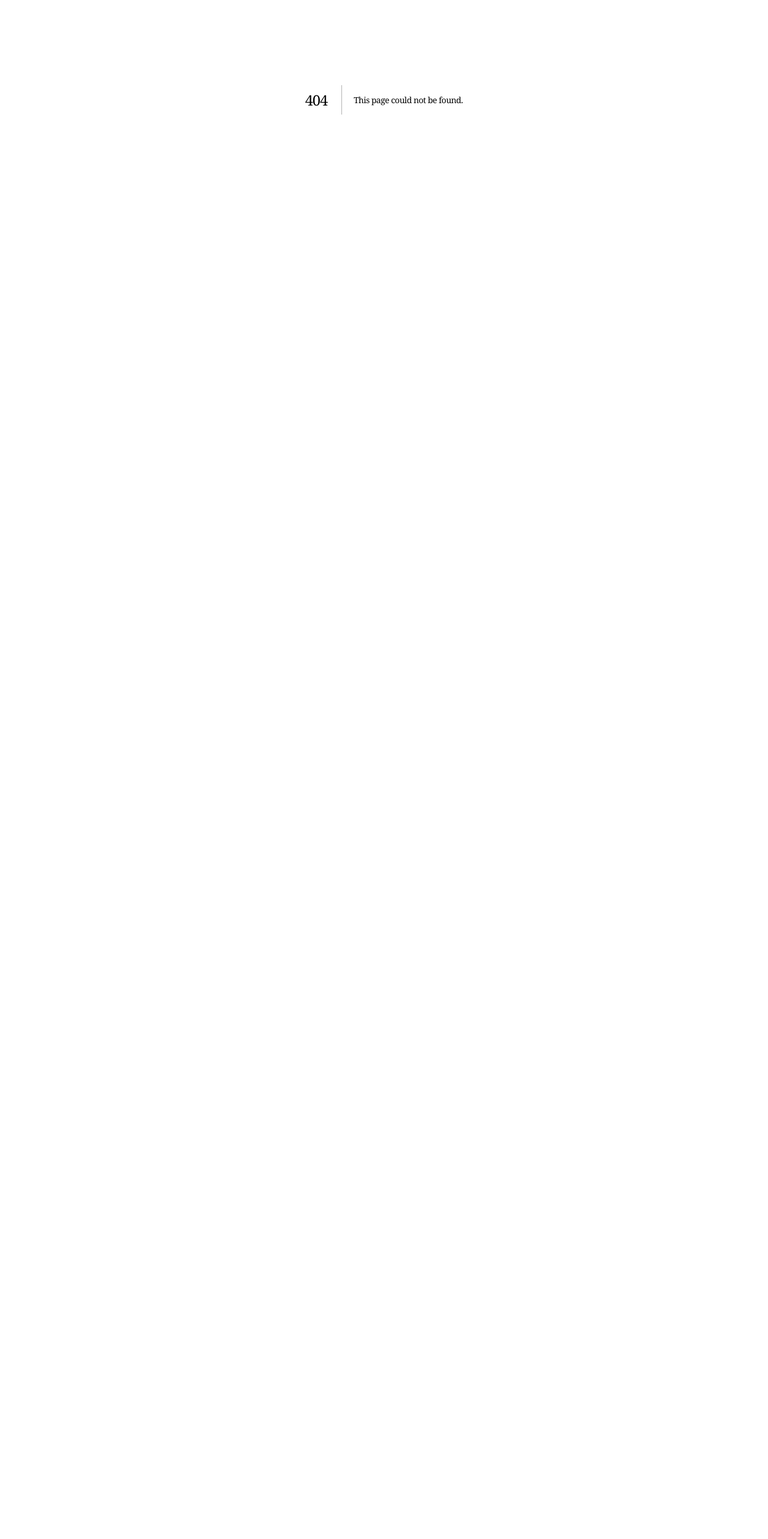
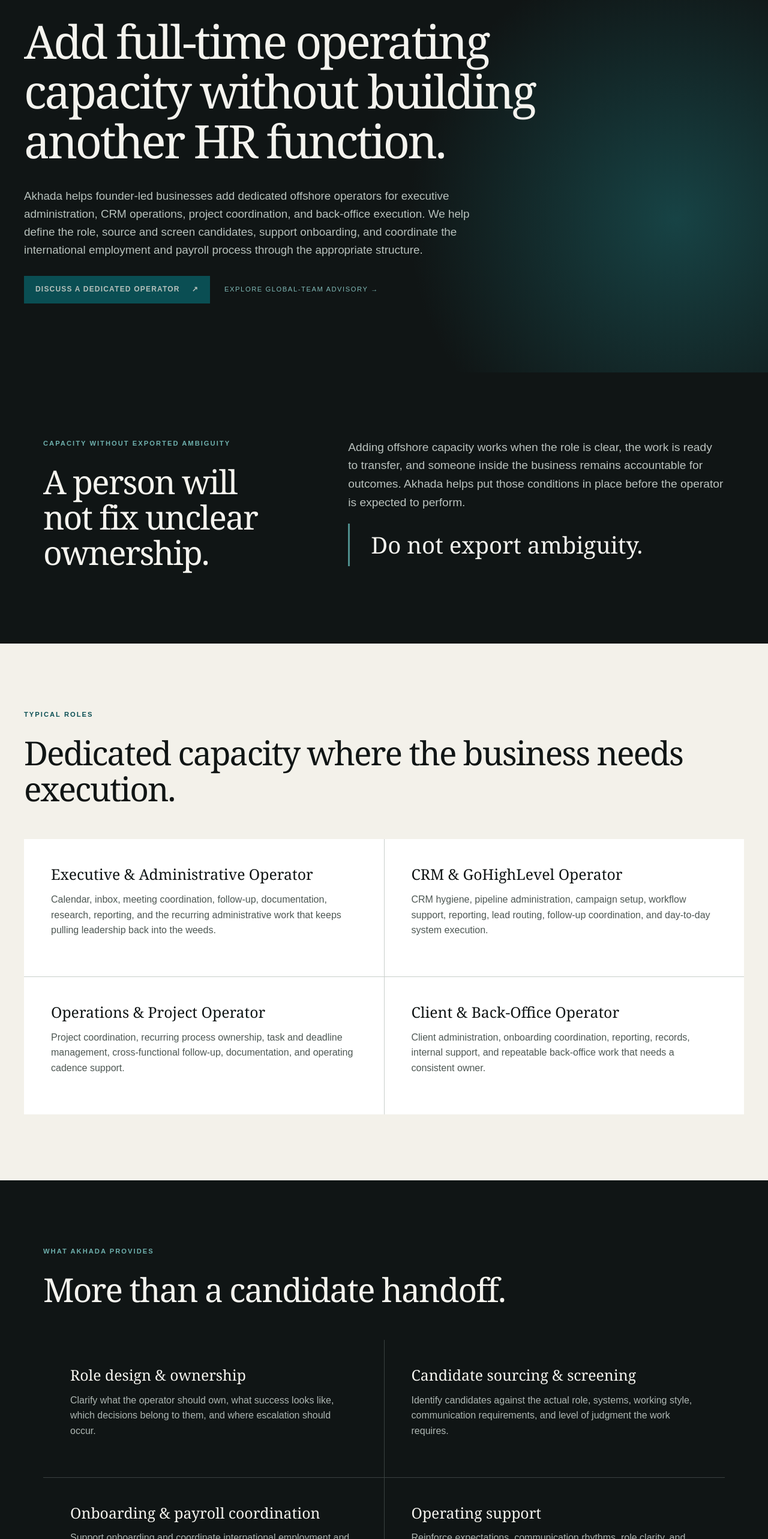
Before and after one commit to sasmithconsult/akhadaconsulting.com, a Next.js app: page /execution/global-teams/dedicated-operator in a window 1280 px wide. Before the commit this address had no page. Shown: the part 234-2800 px from the top of the page at 60% size. Before the commit the page ends 800 px from the top, so only its background shows below. Built offline with nearby package versions, Linux system fonts and the light colour scheme.

Commit message:
Add Dedicated Operator offer page

```diff
--- /dev/null
+++ b/app/execution/global-teams/dedicated-operator/page.js
@@ -0,0 +1,230 @@
+import PageHero from "@/components/PageHero";
+import SiteFooter from "@/components/SiteFooter";
+import CTA from "@/components/CTA";
+import Link from "next/link";
+
+const bookingUrl = "https://calendly.com/scott8smith/founder-strategy-conversation";
+
+export const metadata = {
+  title: "Dedicated Offshore Operators",
+  description:
+    "Add full-time operating capacity with a dedicated offshore operator for executive administration, CRM operations, project coordination, and back-office execution.",
+  alternates: { canonical: "/execution/global-teams/dedicated-operator" },
+  openGraph: {
+    url: "https://akhadaconsulting.com/execution/global-teams/dedicated-operator",
+    title: "Dedicated Offshore Operators | Akhada Consulting",
+    description:
+      "Add dedicated operating capacity without exporting ambiguity or assembling international hiring infrastructure on your own.",
+  },
+};
+
+export default function DedicatedOperator() {
+  return (
+    <>
+      <PageHero
+        kicker="Dedicated Operators"
+        title="Add full-time operating capacity without building another HR function."
+      >
+        <p>
+          Akhada helps founder-led businesses add dedicated offshore operators
+          for executive administration, CRM operations, project coordination,
+          and back-office execution. We help define the role, source and screen
+          candidates, support onboarding, and coordinate the international
+          employment and payroll process through the appropriate structure.
+        </p>
+        <div className="button-row">
+          <a
+            className="button"
+            href={bookingUrl}
+            target="_blank"
+            rel="noreferrer"
+          >
+            Discuss a dedicated operator <span>↗</span>
+          </a>
+          <Link className="text-link" href="/execution/global-teams">
+            Explore global-team advisory →
+          </Link>
+        </div>
+      </PageHero>
+
+      <main>
+        <section className="content-block split">
+          <div>
+            <p className="eyebrow">Capacity without exported ambiguity</p>
+            <h2>A person will not fix unclear ownership.</h2>
+          </div>
+          <div>
+            <p className="section-intro">
+              Adding offshore capacity works when the role is clear, the work is
+              ready to transfer, and someone inside the business remains
+              accountable for outcomes. Akhada helps put those conditions in
+              place before the operator is expected to perform.
+            </p>
+            <p className="principle">Do not export ambiguity.</p>
+          </div>
+        </section>
+
+        <section className="content-block light-section">
+          <p className="eyebrow">Typical roles</p>
+          <h2>Dedicated capacity where the business needs execution.</h2>
+          <div className="service-grid">
+            <div className="service-item">
+              <h3>Executive &amp; Administrative Operator</h3>
+              <p>
+                Calendar, inbox, meeting coordination, follow-up, documentation,
+                research, reporting, and the recurring administrative work that
+                keeps pulling leadership back into the weeds.
+              </p>
+            </div>
+            <div className="service-item">
+              <h3>CRM &amp; GoHighLevel Operator</h3>
+              <p>
+                CRM hygiene, pipeline administration, campaign setup, workflow
+                support, reporting, lead routing, follow-up coordination, and
+                day-to-day system execution.
+              </p>
+            </div>
+            <div className="service-item">
+              <h3>Operations &amp; Project Operator</h3>
+              <p>
+                Project coordination, recurring process ownership, task and
+                deadline management, cross-functional follow-up, documentation,
+                and operating cadence support.
+              </p>
+            </div>
+            <div className="service-item">
+              <h3>Client &amp; Back-Office Operator</h3>
+              <p>
+                Client administration, onboarding coordination, reporting,
+                records, internal support, and repeatable back-office work that
+                needs a consistent owner.
+              </p>
+            </div>
+          </div>
+        </section>
+
+        <section className="content-block">
+          <p className="eyebrow">What Akhada provides</p>
+          <h2>More than a candidate handoff.</h2>
+          <div className="service-grid">
+            <div className="service-item">
+              <h3>Role design &amp; ownership</h3>
+              <p>
+                Clarify what the operator should own, what success looks like,
+                which decisions belong to them, and where escalation should occur.
+              </p>
+            </div>
+            <div className="service-item">
+              <h3>Candidate sourcing &amp; screening</h3>
+              <p>
+                Identify candidates against the actual role, systems, working
+                style, communication requirements, and level of judgment the work
+                requires.
+              </p>
+            </div>
+            <div className="service-item">
+              <h3>Onboarding &amp; payroll coordination</h3>
+              <p>
+                Support onboarding and coordinate international employment and
+                payroll administration through the appropriate provider or
+                structure for the engagement.
+              </p>
+            </div>
+            <div className="service-item">
+              <h3>Operating support</h3>
+              <p>
+                Reinforce expectations, communication rhythms, role clarity, and
+                performance conversations so the relationship has a better chance
+                to become durable capacity rather than another task queue.
+              </p>
+            </div>
+          </div>
+        </section>
+
+        <section className="process section">
+          <p className="eyebrow">How it works</p>
+          <h2>Clarify. Match. Deploy.</h2>
+          <div className="steps">
+            <div>
+              <span>01</span>
+              <h3>Clarify the role</h3>
+              <p>
+                Identify the work that should move, the systems involved, the
+                manager responsible, and the outcomes the operator needs to own.
+              </p>
+            </div>
+            <div>
+              <span>02</span>
+              <h3>Match the operator</h3>
+              <p>
+                Source and evaluate candidates for the role rather than dropping
+                a generic assistant into a business and hoping the fit works.
+              </p>
+            </div>
+            <div>
+              <span>03</span>
+              <h3>Deploy &amp; reinforce</h3>
+              <p>
+                Support the handoff, establish working rhythms, and help the
+                operator become genuine capacity inside the operating system.
+              </p>
+            </div>
+          </div>
+        </section>
+
+        <section className="content-block authority">
+          <div>
+            <p className="eyebrow">Straightforward monthly pricing</p>
+            <h2>Dedicated operators start at $3,000 per month.</h2>
+            <p className="muted">
+              Final pricing depends on the role, experience level, location, and
+              employment structure. The model is built around dedicated capacity,
+              not task-by-task freelancing or bargain hourly labor.
+            </p>
+          </div>
+          <div>
+            <p className="quote">You are not buying hours. You are adding owned capacity.</p>
+            <p>
+              Akhada’s role is to help make sure the person, the work, and the
+              management system fit together.
+            </p>
+          </div>
+        </section>
+
+        <section className="content-block light-section">
+          <p className="eyebrow">Who this is for</p>
+          <div className="service-grid">
+            <div className="service-item">
+              <h3>A strong fit</h3>
+              <ul>
+                <li>You have enough recurring work for dedicated capacity.</li>
+                <li>You know which function needs a real owner.</li>
+                <li>You can provide context, access, and a responsible manager.</li>
+                <li>You value reliability and fit more than the lowest hourly rate.</li>
+              </ul>
+            </div>
+            <div className="service-item">
+              <h3>Probably not a fit</h3>
+              <ul>
+                <li>You need a few disconnected tasks completed each month.</li>
+                <li>You are shopping primarily for the cheapest available labor.</li>
+                <li>You are not ready to delegate access, context, or authority.</li>
+                <li>You want a person to compensate for a role nobody has defined.</li>
+              </ul>
+            </div>
+          </div>
+        </section>
+
+        <CTA
+          eyebrow="Ready to add capacity?"
+          title="Define what the operator should own before you make the hire."
+          text="A focused conversation can clarify the role, the work to transfer, the systems involved, and whether a dedicated offshore operator is the right next move."
+          href={bookingUrl}
+          label="Discuss a dedicated operator"
+        />
+      </main>
+
+      <SiteFooter />
+    </>
+  );
+}
```
